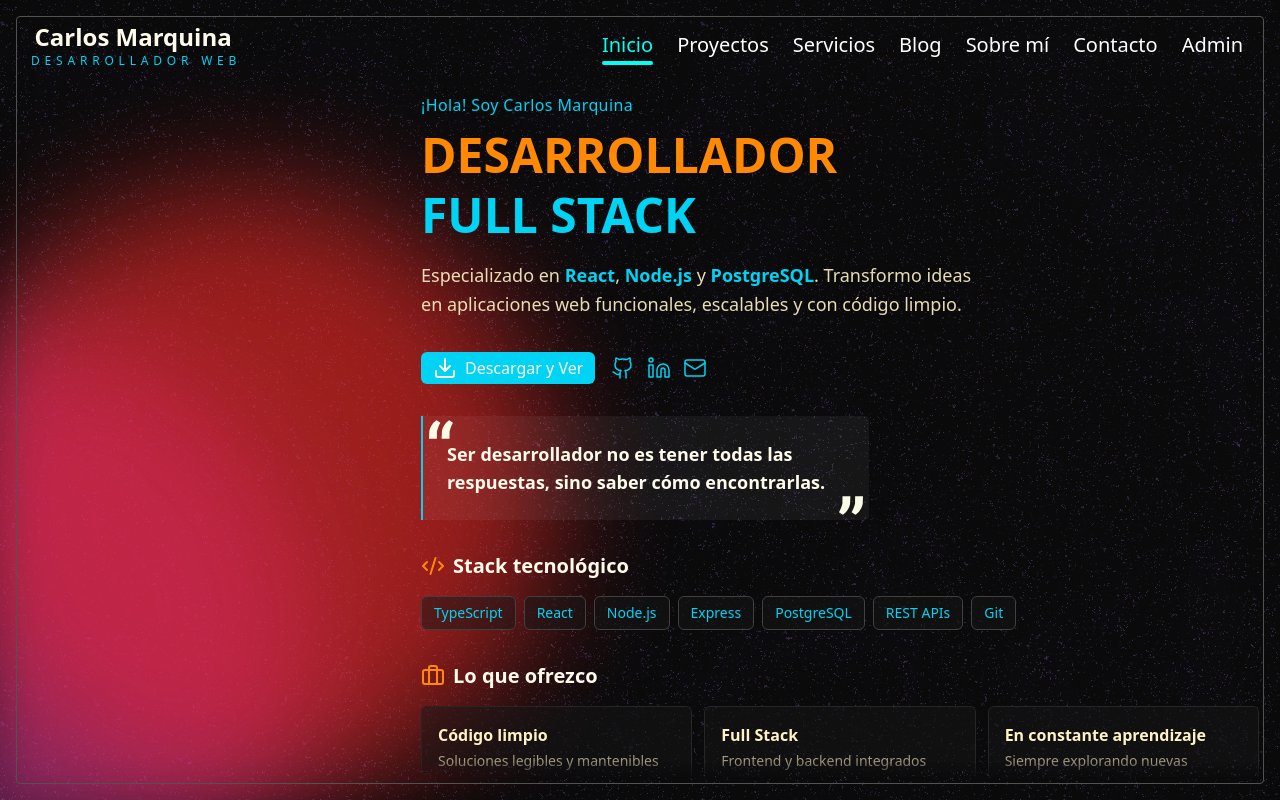
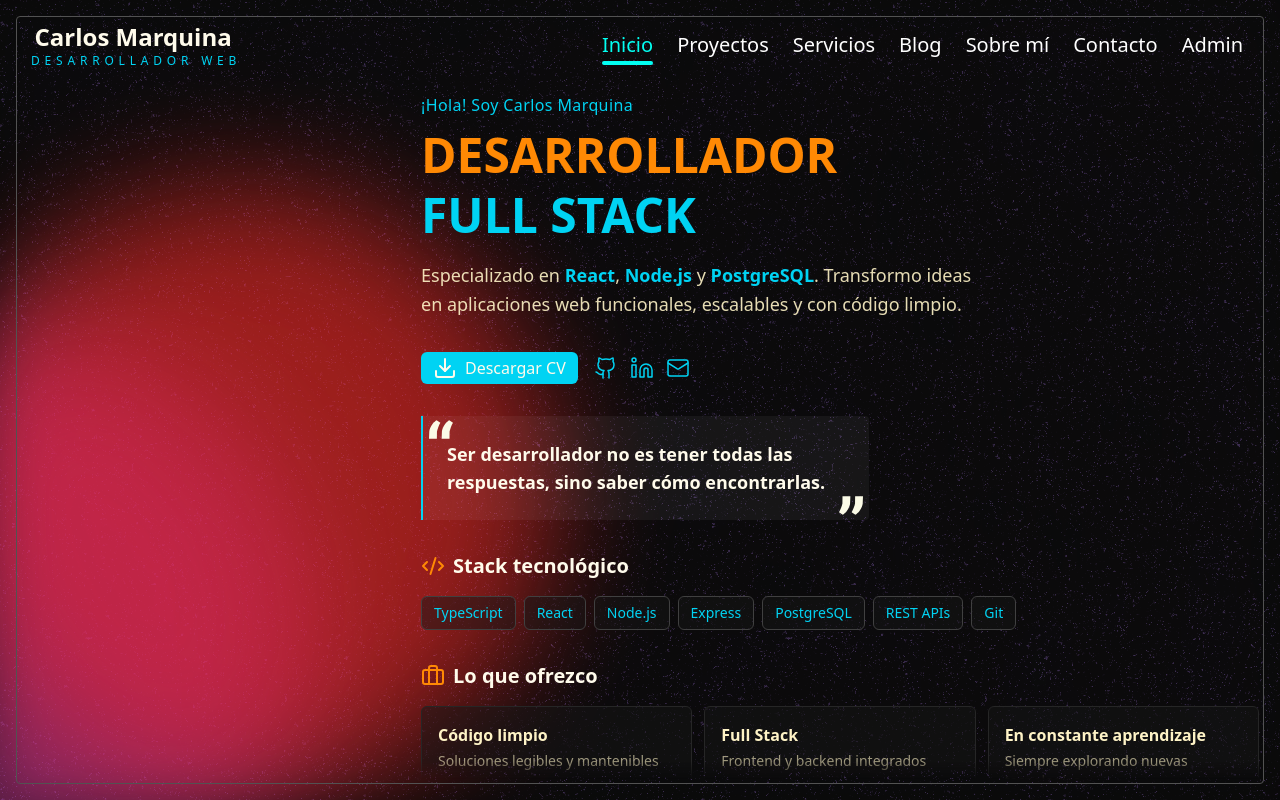
Before and after one commit to marquinacarlos/portablogio_frontend, a React (Vite) app: page / in a window 1280 px wide. Built offline with nearby package versions, Linux system fonts and the light colour scheme; no server answers.

Commit message:
refactor: Format download button and update label text

```diff
--- a/src/pages/HomePage.tsx
+++ b/src/pages/HomePage.tsx
@@ -71,8 +71,12 @@ export const HomePage = () => {
 
       {/* Acciones principales */}
       <section className="flex flex-wrap gap-4 items-center">
-          <DownloadButton href="/documents/carlos_marquina_cv_es.pdf" download="carlos_marquina_cv.pdf" openInNewTab={true}>
-            Descargar y Ver
+          <DownloadButton
+            href="/documents/carlos_marquina_cv_es.pdf"
+            download="carlos_marquina_cv.pdf"
+            openInNewTab={true}
+          >
+            Descargar CV
           </DownloadButton>
 
         <div className="flex gap-3 items-center">
```
